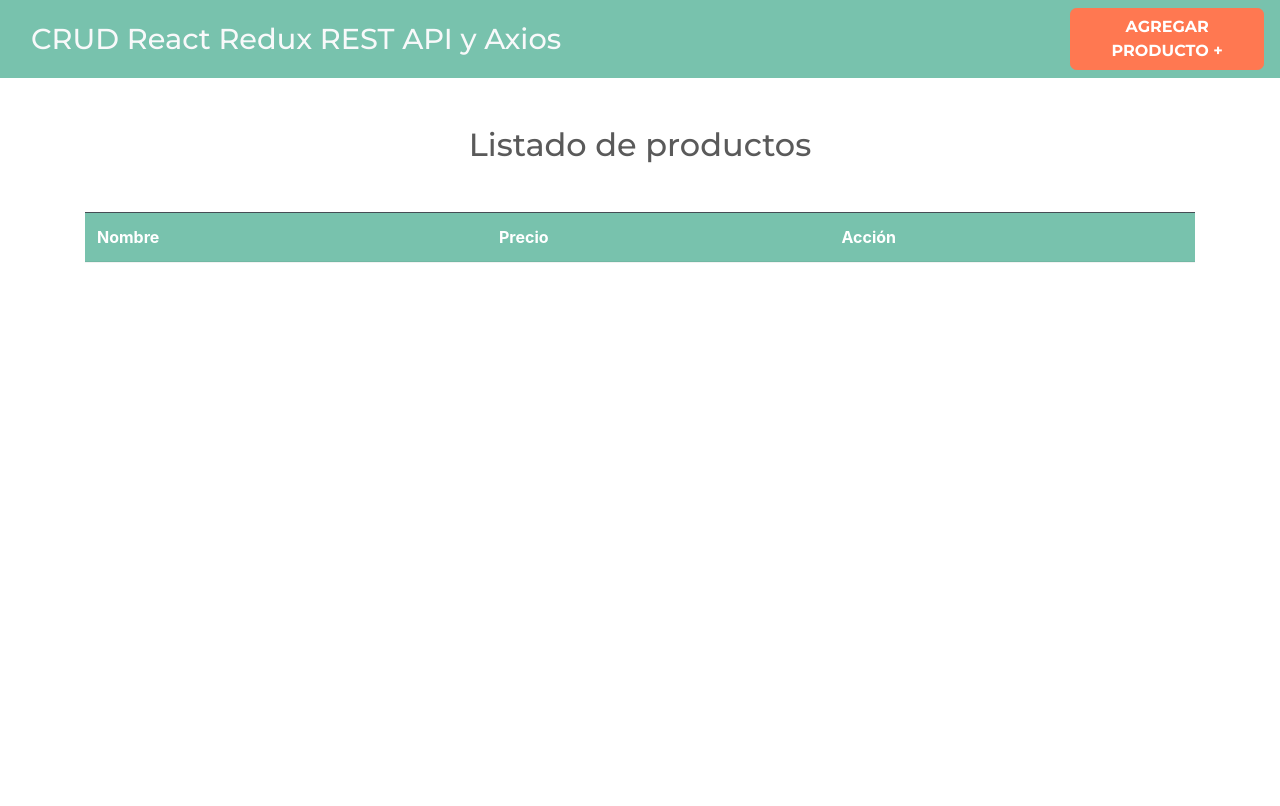
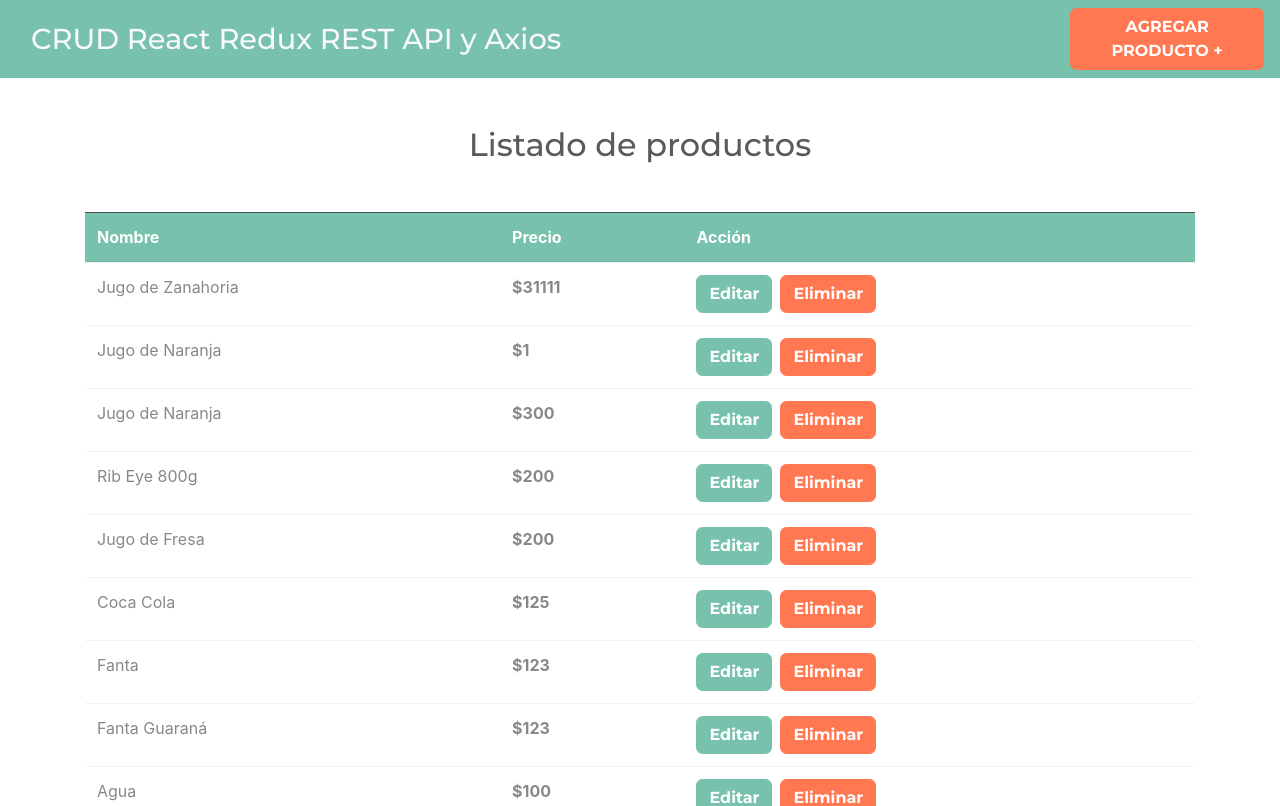
Before and after one commit to mauromolina/react-redux, a React (Create React App) app: page / in a window 1280 px wide. Shown: the top 806 px of the page. Built offline with nearby package versions, Linux system fonts and the light colour scheme; data requests are answered from the project's data file.

Commit message:
add api queries and product list

```diff
--- a/db.json
+++ b/db.json
@@ -2,27 +2,27 @@
   "productos": [
     {
       "id": 1,
-      "nombre": "Jugo de Zanahoria",
-      "precio": "31111"
+      "name": "Jugo de Zanahoria",
+      "price": "31111"
     },
     {
       "id": 2,
-      "nombre": "Jugo de Naranja",
-      "precio": "1"
+      "name": "Jugo de Naranja",
+      "price": "1"
     },
     {
-      "nombre": "Jugo de Naranja",
-      "precio": "300",
+      "name": "Jugo de Naranja",
+      "price": "300",
       "id": 3
     },
     {
-      "nombre": "Rib Eye 800g",
-      "precio": "200",
+      "name": "Rib Eye 800g",
+      "price": "200",
       "id": 4
     },
     {
-      "nombre": "Jugo de Fresa",
-      "precio": "200",
+      "name": "Jugo de Fresa",
+      "price": "200",
       "id": 5
     },
     {
--- a/src/actions/actionsProducts.js
+++ b/src/actions/actionsProducts.js
@@ -1,7 +1,10 @@
 import {
     ADD_PRODUCT,
-    SUCCESFULL_ADD_PRODUCT,
-    FAILED_ADD_PRODUCT
+    SUCCESSFULL_ADD_PRODUCT,
+    FAILED_ADD_PRODUCT,
+    START_PRODUCTS_DOWNLOAD,
+    SUCCESSFULL_PRODUCTS_DOWNLOAD,
+    FAILED_PRODUCTS_DOWNLOAD
 } from '../types';
 
 import axiosClient from '../config/axios';
@@ -13,9 +16,9 @@ export function newProductAction(product) {
         dispatch(addProduct());
         try {
             // insertar en la api
-            await axiosClient.post('/productoss', product);
+            await axiosClient.post('/productos', product);
             // si todo sale bien
-            dispatch(succesfullAddProduct(product));
+            dispatch(successfullAddProduct(product));
             swal.fire(
                 'Correcto!',
                 'El producto se agregó correctamente!',
@@ -36,12 +39,13 @@ export function newProductAction(product) {
 
 // Agregar un producto
 const addProduct = () => ({
-    type: ADD_PRODUCT
+    type: ADD_PRODUCT,
+    payload: true
 })
 
 // Se guarda bien el producto
-const succesfullAddProduct = product => ({
-    type:SUCCESFULL_ADD_PRODUCT,
+const successfullAddProduct = product => ({
+    type:SUCCESSFULL_ADD_PRODUCT,
     payload: product
 })
 
@@ -50,3 +54,33 @@ const failedAddProduct = status => ({
     type: FAILED_ADD_PRODUCT,
     payload: status
 })
+
+// Funcion para obtener los productos
+export function getProductsAction() {
+    return async (dispatch) => {
+        dispatch(getProducts());
+        try {
+            const response = await axiosClient.get('/productos');
+            dispatch(successfullGetProducts(response.data));
+        } catch (error) {
+            console.log(error);
+            dispatch(failedGetProducts());
+        }
+    }
+}
+
+const getProducts = () => ({
+    type: START_PRODUCTS_DOWNLOAD,
+    payload: true
+})
+
+const successfullGetProducts = products => ({
+    type: SUCCESSFULL_PRODUCTS_DOWNLOAD,
+    payload: products
+
+})
+
+const failedGetProducts = () => ({
+    type: FAILED_PRODUCTS_DOWNLOAD,
+    payload: true
+})
--- /dev/null
+++ b/src/components/Product.js
@@ -0,0 +1,30 @@
+import React from 'react';
+import { Link } from 'react-router-dom';
+
+const Product = ({product}) => {
+
+    const { name, price, id} = product;
+
+    return (
+        <tr>
+            <td>{name}</td>
+            <td><span className="font-weight-bold"> ${price}</span></td>
+            <td className="acciones">
+                <Link
+                    to={`/products/edit/${id}`}
+                    className="btn btn-primary mr-2"
+                >
+                    Editar
+                </Link>
+                <button
+                    type="button"
+                    className="btn btn-danger"
+                >
+                    Eliminar
+                </button>
+            </td>
+        </tr>
+     );
+}
+
+export default Product;
--- a/src/components/Products.js
+++ b/src/components/Products.js
@@ -1,11 +1,31 @@
-import React, {Fragment} from 'react';
+import React, {Fragment, useEffect, useState} from 'react';
+import { useSelector, useDispatch } from 'react-redux'
+import { getProductsAction } from '../actions/actionsProducts';
+import Product from './Product';
 
 const Products = () => {
+
+    const dispatch = useDispatch();
+
+    useEffect( () => {
+        // consultar la api
+        const loadProducts = () => dispatch(getProductsAction());
+        loadProducts();
+    }, []);
+
+    // obtener el state
+    const products = useSelector(state => state.products.products);
+    const error = useSelector(state => state.products.error);
+    const loading = useSelector(state => state.products.loading);
+
     return (
         <Fragment>
             <h2 className="text-center my-5">
                 Listado de productos
             </h2>
+            { error ? <p className="font-weight-bold alert alert-danger text-center mt-4">Error al descargar los productos</p> : null}
+            { loading ? <p className="text-center font-weight-bold">Buscando productos...</p> : null}
+            { products.length === 0 ? <p className="alert alert-info text-center font-weight-bold">No hay productos</p> : null }
             <table className="table table-stripped">
                 <thead className="bg-primary table-dark">
                     <tr>
@@ -21,7 +41,12 @@ const Products = () => {
                     </tr>
                 </thead>
                 <tbody>
-
+                    { products.length === 0 ? null : products.map( product => (
+                        <Product
+                            key={product.id}
+                            product={product}
+                        />
+                    ) )}
                 </tbody>
             </table>
         </Fragment>
--- a/src/reducers/reducerProducts.js
+++ b/src/reducers/reducerProducts.js
@@ -1,7 +1,10 @@
 import {
     ADD_PRODUCT,
-    SUCCESFULL_ADD_PRODUCT,
-    FAILED_ADD_PRODUCT
+    SUCCESSFULL_ADD_PRODUCT,
+    FAILED_ADD_PRODUCT,
+    START_PRODUCTS_DOWNLOAD,
+    SUCCESSFULL_PRODUCTS_DOWNLOAD,
+    FAILED_PRODUCTS_DOWNLOAD
 } from '../types';
 import { act } from 'react-dom/test-utils';
 
@@ -14,19 +17,21 @@ const initialState = {
 export default function(state = initialState, action) {
     switch(action.type) {
 
+        case START_PRODUCTS_DOWNLOAD:
         case ADD_PRODUCT:
             return {
                 ...state,
-                loading: true
+                loading: action.payload
             }
 
-        case SUCCESFULL_ADD_PRODUCT:
+        case SUCCESSFULL_ADD_PRODUCT:
             return {
                 ...state,
                 loading: false,
                 products: [...state.products, action.payload]
             }
 
+        case FAILED_PRODUCTS_DOWNLOAD:
         case FAILED_ADD_PRODUCT:
             return {
                 ...state,
@@ -34,6 +39,14 @@ export default function(state = initialState, action) {
                 error: action.payload
             }
 
+        case SUCCESSFULL_PRODUCTS_DOWNLOAD:
+            return {
+                ...state,
+                loading:false,
+                error: null,
+                products: action.payload
+            }
+
         default:
             return state;
     }
--- a/src/types/index.js
+++ b/src/types/index.js
@@ -1,3 +1,7 @@
 export const ADD_PRODUCT ='ADD_PRODUCT';
-export const SUCCESFULL_ADD_PRODUCT = 'SUCCESFULL_ADD_PRODUCT';
+export const SUCCESSFULL_ADD_PRODUCT = 'SUCCESSFULL_ADD_PRODUCT';
 export const FAILED_ADD_PRODUCT = 'FAILED_ADD_PRODUCT';
+
+export const START_PRODUCTS_DOWNLOAD = 'START_PRODUCTS_DOWNLOAD';
+export const SUCCESSFULL_PRODUCTS_DOWNLOAD = 'SUCCESSFULL_PRODUCTS_DOWNLOAD';
+export const FAILED_PRODUCTS_DOWNLOAD = 'FAILED_PRODUCTS_DOWNLOAD';
```
